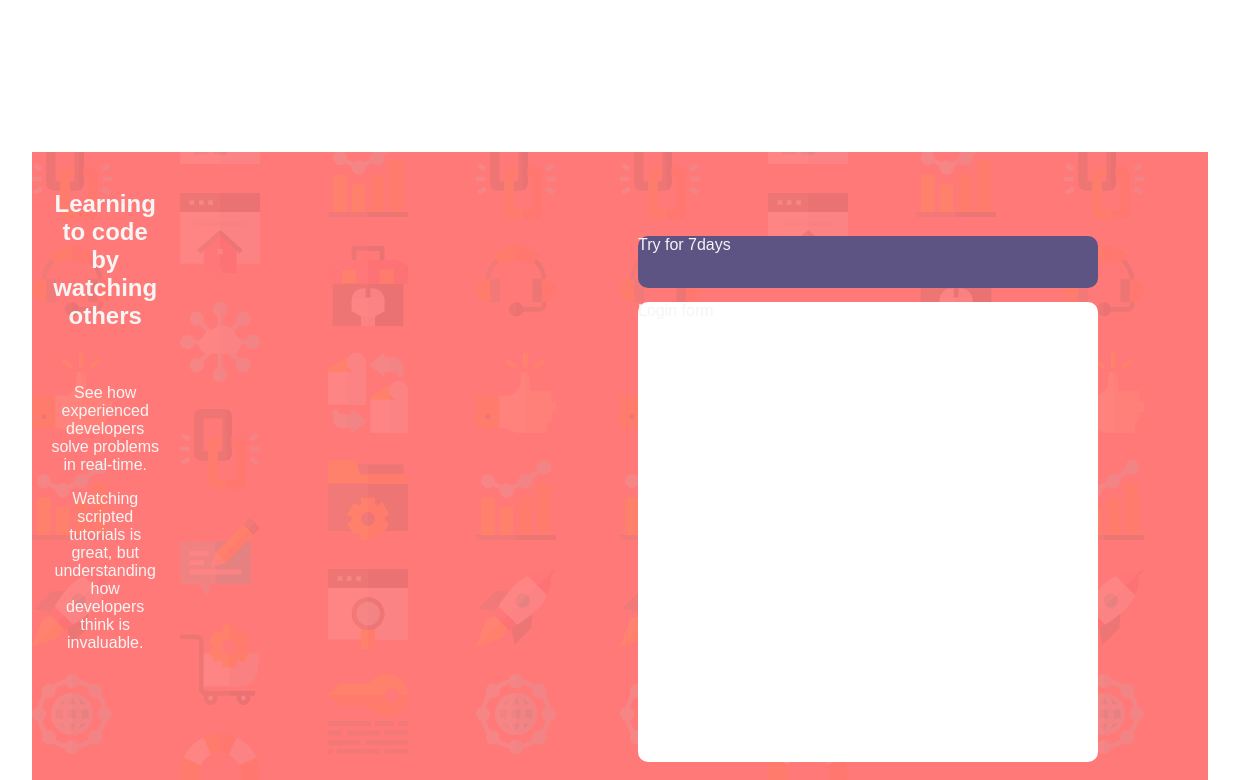
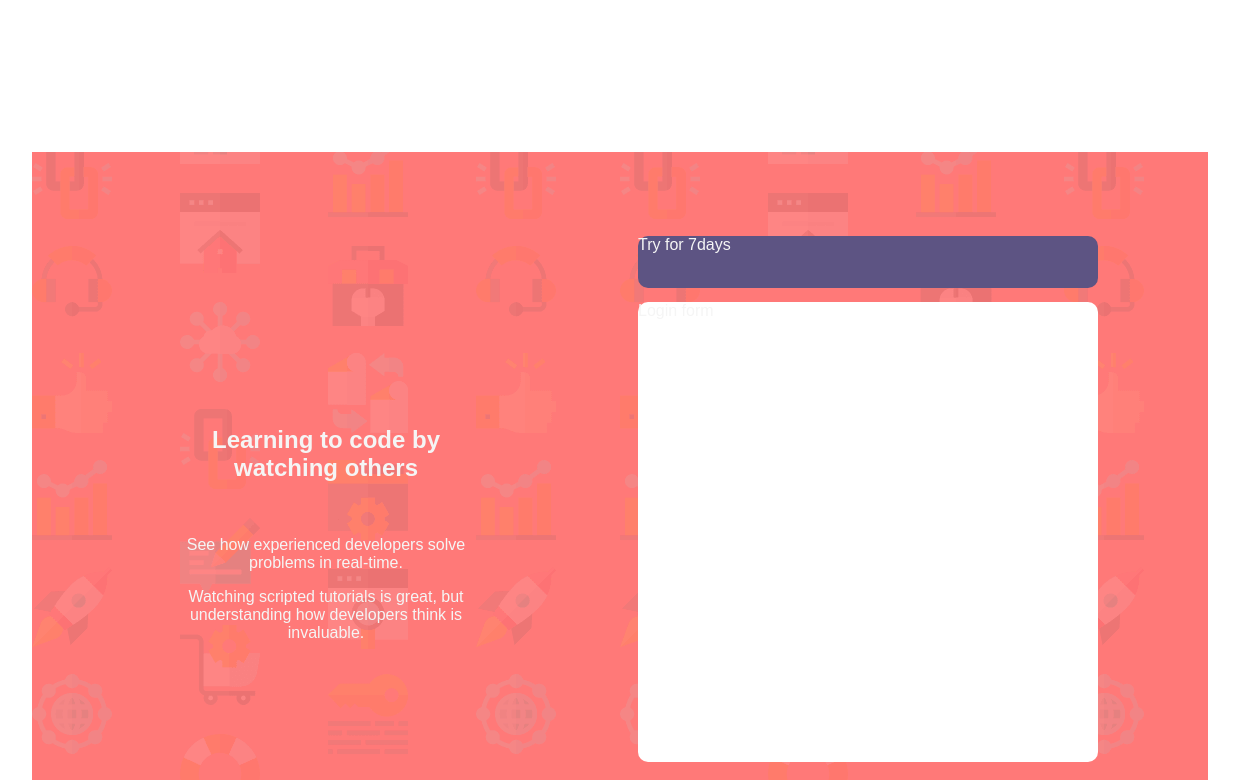
Before and after one commit to SimpleNiQue/I4GxZuri, a plain HTML site: page Responsiveness/index.html in a window 1536 px wide. Shown: the top 780 px of the page, without its empty margins (168-1407 px from the left). Drawn offline with Linux system fonts and the light colour scheme.

Commit message:
Added style to responsiveness

```diff
--- a/Responsiveness/styles/main.css
+++ b/Responsiveness/styles/main.css
@@ -32,7 +32,7 @@
 
   }
 
-  .grid1 h2{
+  .grid1 .left{
     grid-column:2/5;
     grid-row: 2/3;
   }
```
